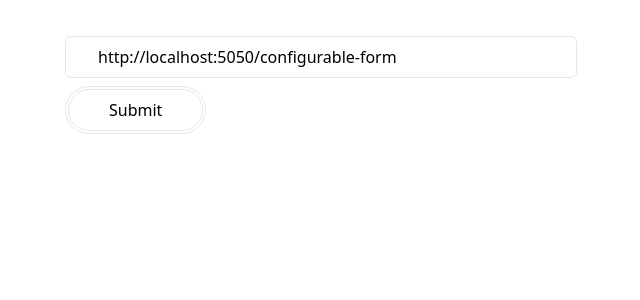
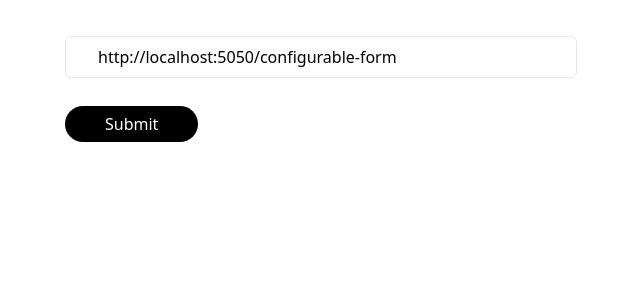
Before and after one commit to RehkMansa/lsqr-configurable-form, a React (Vite) app: page / in a window 1280 px wide. Shown: the top 300 px of the page, without its empty margins (319-959 px from the left). Built offline with nearby package versions, Linux system fonts and the light colour scheme.

Commit message:
used typepredicates to handle form submission

```diff
--- a/package.json
+++ b/package.json
@@ -16,6 +16,7 @@
 		"zod": "^3.21.4"
 	},
 	"devDependencies": {
+		"@total-typescript/ts-reset": "^0.4.2",
 		"@types/react": "^18.0.28",
 		"@types/react-dom": "^18.0.11",
 		"@typescript-eslint/eslint-plugin": "^5.56.0",
--- a/src/App.tsx
+++ b/src/App.tsx
@@ -1,9 +1,10 @@
 import axios from "axios";
 import { SyntheticEvent, useState } from "react";
 import Button from "./components/Button";
-import { TextFieldsArr } from "./utils/coarsedInputTypes";
+import { dateTimePredicate, textFieldPredicate } from "./utils/coarsedInputTypes";
 import TextInput from "./components/Fields/NormalInputs/TextInput";
 import Input from "./components/Fields/Input";
+import DateTimeInput from "./components/Fields/NormalInputs/DateTimeInput";
 
 const App = () => {
     const [endpoint, setEndpoint] = useState("http://localhost:5050/configurable-form");
@@ -25,11 +26,22 @@ const App = () => {
     };
 
     const renderInputField = (field: InputFieldsType) => {
-        if (TextFieldsArr.includes(field.type)) {
-            return <TextInput {...field} type={field.type as TextFields} />;
+        const { type } = field;
+
+        if (textFieldPredicate(type)) {
+            return <TextInput {...field} type={type} />;
         }
 
-        return <Input placeholder={field.label} className="border" {...field} />;
+        if (dateTimePredicate(type)) {
+            return <DateTimeInput {...field} type={type} />;
+        }
+
+        return (
+            <div className="grid gap-2">
+                <label htmlFor={field.id}>{field.description}</label>
+                <Input placeholder={field.label} className="border" {...field} />
+            </div>
+        );
     };
 
     return (
@@ -48,25 +60,26 @@ const App = () => {
                     value={endpoint}
                 />
                 <div>
-                    <Button
-                        className="rounded-full px-10 py-2 border-4 border-spacing-2 border-double"
-                        type="submit"
-                    >
+                    <Button className="my-5" type="submit">
                         Submit
                     </Button>
                 </div>
             </form>
 
             {responseObject && (
-                <div className="max-w-lg mx-auto">
+                <div className="max-w-lg mx-auto space-y-7">
                     {responseObject.pages[currentPage].sections.map((section) => (
-                        <div className="grid gap-5" key={section.name}>
+                        <section className="grid gap-5" key={section.name}>
+                            <div>
+                                <h2 className="text-xl mb-2 font-bold">{section.name}</h2>
+                                <p>{section.description}</p>
+                            </div>
                             {section.fields.map((field) => (
                                 <div className="grid gap-3" key={field.id}>
                                     {renderInputField(field)}
                                 </div>
                             ))}
-                        </div>
+                        </section>
                     ))}
 
                     <div className="flex justify-between my-5">
--- a/src/components/Button/index.tsx
+++ b/src/components/Button/index.tsx
@@ -1,8 +1,10 @@
-const Button = (props: React.ComponentProps<"button">) => (
+const Button = ({ className, type, ...props }: React.ComponentProps<"button">) => (
     <button
-        className="rounded-full px-10 py-2 border-4 border-spacing-2 border-double"
-        type={props.type ?? "button"}
         {...props}
+        className={`rounded-full px-10  bg-black text-white py-1.5${
+            className ? ` ${className}` : ""
+        }`}
+        type={type ?? "button"}
     >
         {props.children}
     </button>
--- a/src/components/Fields/NormalInputs/DateInput.tsx
+++ b/src/components/Fields/NormalInputs/DateTimeInput.tsx
@@ -1,7 +1,7 @@
 import { getDateTimeInput } from "../../../utils/getInputTypes";
 import Input, { InputProps } from "../Input";
 
-const DateInput = (props: InputProps<DateTimeFields>) => {
+const DateTimeInput = (props: InputProps<DateTimeFields>) => {
     const { description, label, type, id, ...rest } = props;
 
     return (
@@ -12,4 +12,4 @@ const DateInput = (props: InputProps<DateTimeFields>) => {
     );
 };
 
-export default DateInput;
+export default DateTimeInput;
--- a/src/typings/lib.d.ts
+++ b/src/typings/lib.d.ts
@@ -1,3 +1,4 @@
+/* eslint-disable @typescript-eslint/ban-types */
 declare type ProgressAction = {
     type: string;
     label: string;
--- a/src/utils/coarsedInputTypes.ts
+++ b/src/utils/coarsedInputTypes.ts
@@ -1,10 +1,10 @@
-export const IsTextInputArr = ["short_text", "long_text", "phone"] satisfies Array<IsTextInput>;
+/* export const IsTextInputArr = ["short_text", "long_text", "phone"] satisfies Array<IsTextInput>;
 
 export const IsNumberInputArr = ["integer", "number"] satisfies Array<IsNumberInput>;
 
-export const IsEmailInputArr = ["email"] satisfies Array<IsEmailInput>;
+export const IsEmailInputArr = ["email"] satisfies Array<IsEmailInput>; */
 
-export const TextFieldsArr = [
+export const TextFieldsArr: TextFields[] = [
     "short_text",
     "long_text",
     "phone",
@@ -12,9 +12,13 @@ export const TextFieldsArr = [
     "number",
     "email",
     "label",
-] satisfies Array<TextFields>;
+];
+
+export const textFieldPredicate = (x: string): x is TextFields => TextFieldsArr.includes(x);
 
 export const DateTimeFieldsArr = ["date", "time", "date_time"] satisfies Array<DateTimeFields>;
+
+export const dateTimePredicate = (x: string): x is DateTimeFields => DateTimeFieldsArr.includes(x);
 
 export const InputOnlyFieldsArr = [
     "short_text",
--- a/src/utils/getInputTypes.ts
+++ b/src/utils/getInputTypes.ts
@@ -32,6 +32,8 @@ export const getTextInputType = (type: TextFields): "number" | "text" | "email"
 export const getDateTimeInput = (type: DateTimeFields): "date" | "time" | "datetime-local" => {
     let output: "date" | "time" | "datetime-local" = "date";
 
+    console.log(type);
+
     switch (type) {
         case "date":
             output = "date";
```
Also changed, not shown: src/main.tsx (+9 -8 lines), 1 other file (tests, documents, lock files or other folders).
